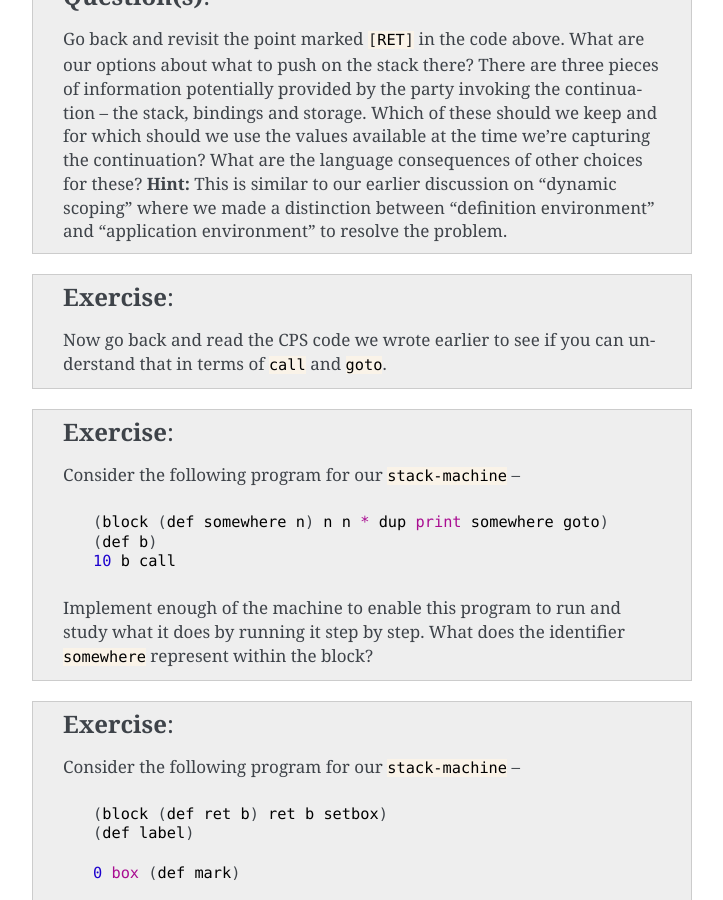
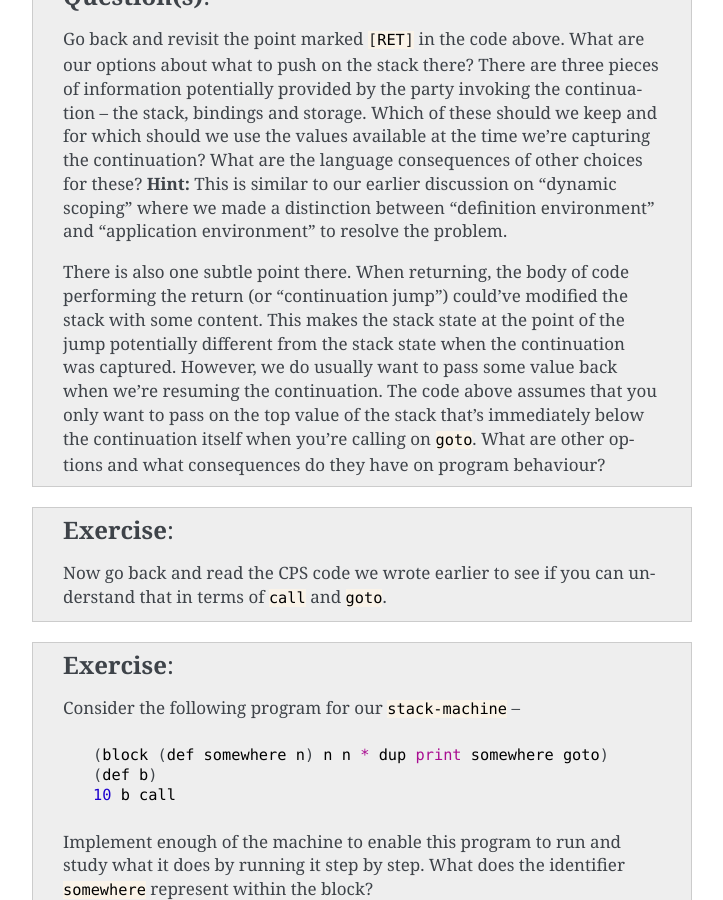
Before and after one commit to kreauniv/comp308, a Sphinx documentation site: the page built from source/control.rst, in a window 1280 px wide and 900 px high, scrolled down 9241 px. Shown: the whole window, without its empty margins (388-1111 px from the left). Built offline with Sphinx 7.4.7, drawn with Linux system fonts in a browser that asks for light colours.

Commit message:
Stack behaviour notes

```diff
--- a/source/control.rst
+++ b/source/control.rst
@@ -449,16 +449,25 @@ it wants with it, including return to it using :rkt:`goto`.
 
 .. admonition:: **Question(s)**
 
-    Go back and revisit the point marked :rkt:`[RET]` in the code above.
-    What are our options about what to push on the stack there? There
-    are three pieces of information potentially provided by the party
-    invoking the continuation -- the stack, bindings and storage.
-    Which of these should we keep and for which should we use the
-    values available at the time we're capturing the continuation?
-    What are the language consequences of other choices for these?
-    **Hint:** This is similar to our earlier discussion on
+    Go back and revisit the point marked :rkt:`[RET]` in the code above. What
+    are our options about what to push on the stack there? There are three
+    pieces of information potentially provided by the party invoking the
+    continuation -- the stack, bindings and storage. Which of these should we
+    keep and for which should we use the values available at the time we're
+    capturing the continuation? What are the language consequences of other
+    choices for these? **Hint:** This is similar to our earlier discussion on
     "dynamic scoping" where we made a distinction between "definition
     environment" and "application environment" to resolve the problem.
+
+    There is also one subtle point there. When returning, the body of code
+    performing the return (or "continuation jump") could've modified the stack
+    with some content. This makes the stack state at the point of the jump
+    potentially different from the stack state when the continuation was
+    captured. However, we do usually want to pass some value back when we're
+    resuming the continuation. The code above assumes that you only want to
+    pass on the top value of the stack that's immediately below the
+    continuation itself when you're calling on :rkt:`goto`. What are other
+    options and what consequences do they have on program behaviour?
 
 .. admonition:: **Exercise**
 
```
